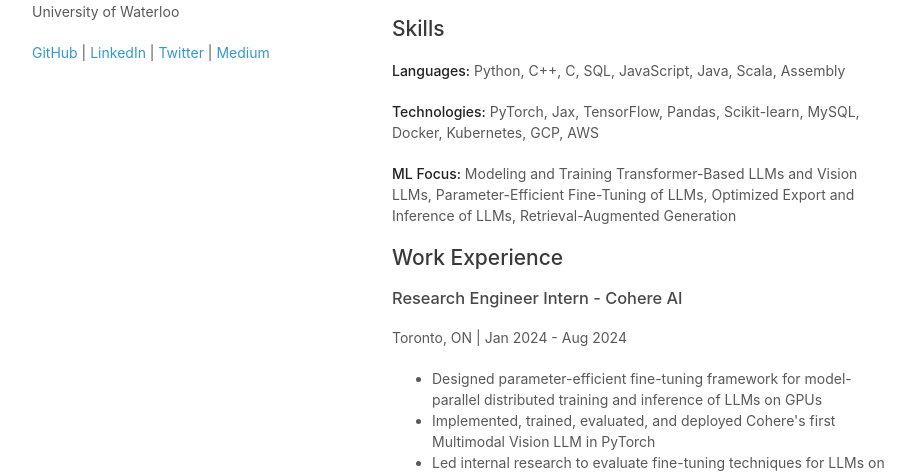
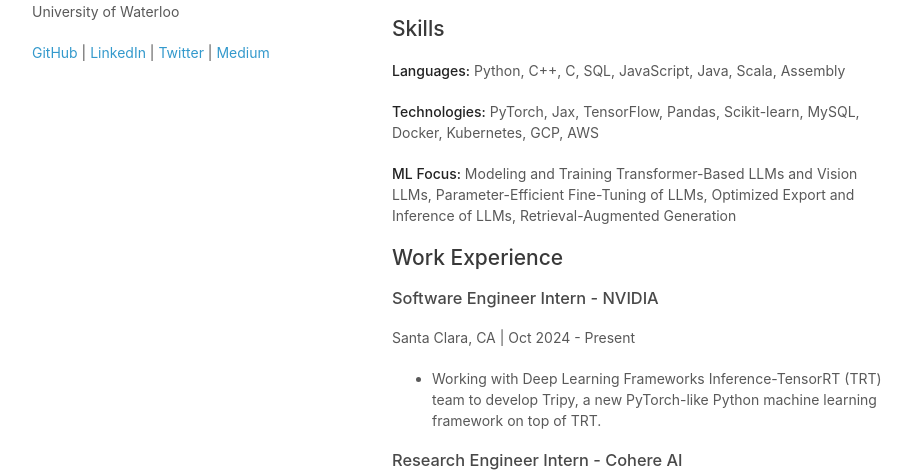
Before and after one commit to farazkh80/farazkh80.github.io, a plain HTML site: page index.html in a window 1280 px wide. Shown: the part 334-807 px from the top of the page, without its empty margins (178-1093 px from the left). Drawn offline with Linux system fonts and the light colour scheme.

Commit message:
update experience

```diff
--- a/index.html
+++ b/index.html
@@ -39,6 +39,14 @@
         <p><strong>ML Focus:</strong> Modeling and Training Transformer-Based LLMs and Vision LLMs, Parameter-Efficient Fine-Tuning of LLMs, Optimized Export and Inference of LLMs, Retrieval-Augmented Generation</p>
 
         <h2>Work Experience</h2>
+
+        <h3>Software Engineer Intern - NVIDIA</h3>
+        <p>Santa Clara, CA | Oct 2024 - Present</p>
+        <ul>
+          <li>Working with Deep Learning Frameworks Inference-TensorRT (TRT) team to develop Tripy, a new PyTorch-like Python machine learning framework on top of TRT.</li>
+        </ul>
+
+
         <h3>Research Engineer Intern - Cohere AI</h3>
         <p>Toronto, ON | Jan 2024 - Aug 2024</p>
         <ul>
```
